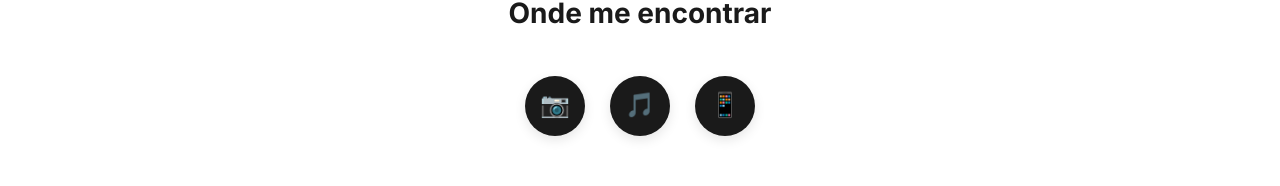
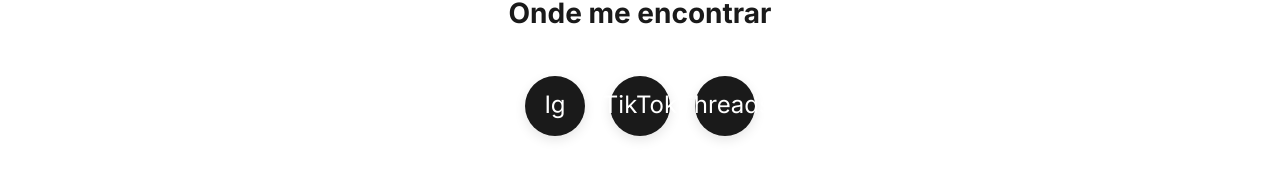
Before and after one commit to francotjayme-cpu/Jack-Loppes-Site, a plain HTML site: page index.html in a window 1280 px wide. Shown: the part 3312-3498 px from the top of the page. Drawn offline with Linux system fonts and the light colour scheme.

Commit message:
Update social media links and labels in index.html

```diff
--- a/index.html
+++ b/index.html
@@ -523,9 +523,9 @@
 
             <div class="social-icons-grid">
                 <!-- EDITAR: Trocar href="#" pelos links reais das redes -->
-                <a href="https://www.instagram.com/jack_loppes_/" class="social-link" aria-label="Instagram">📷</a>
-                <a href="https://www.tiktok.com/@jaquelinelopesde31" class="social-link" aria-label="TikTok">🎵</a>
-                <a href="https://www.threads.com/@jack_loppes_" class="social-link" aria-label="Threads">📱</a>
+                <a href="https://www.instagram.com/jack_loppes_/" class="social-link" aria-label="Instagram">Ig</a>
+                <a href="https://www.tiktok.com/@jaquelinelopesde31" class="social-link" aria-label="TikTok">TikTok</a>
+                <a href="https://www.threads.com/@jack_loppes_" class="social-link" aria-label="Threads">Threads</a>
             </div>
         </div>
     </section>
```
